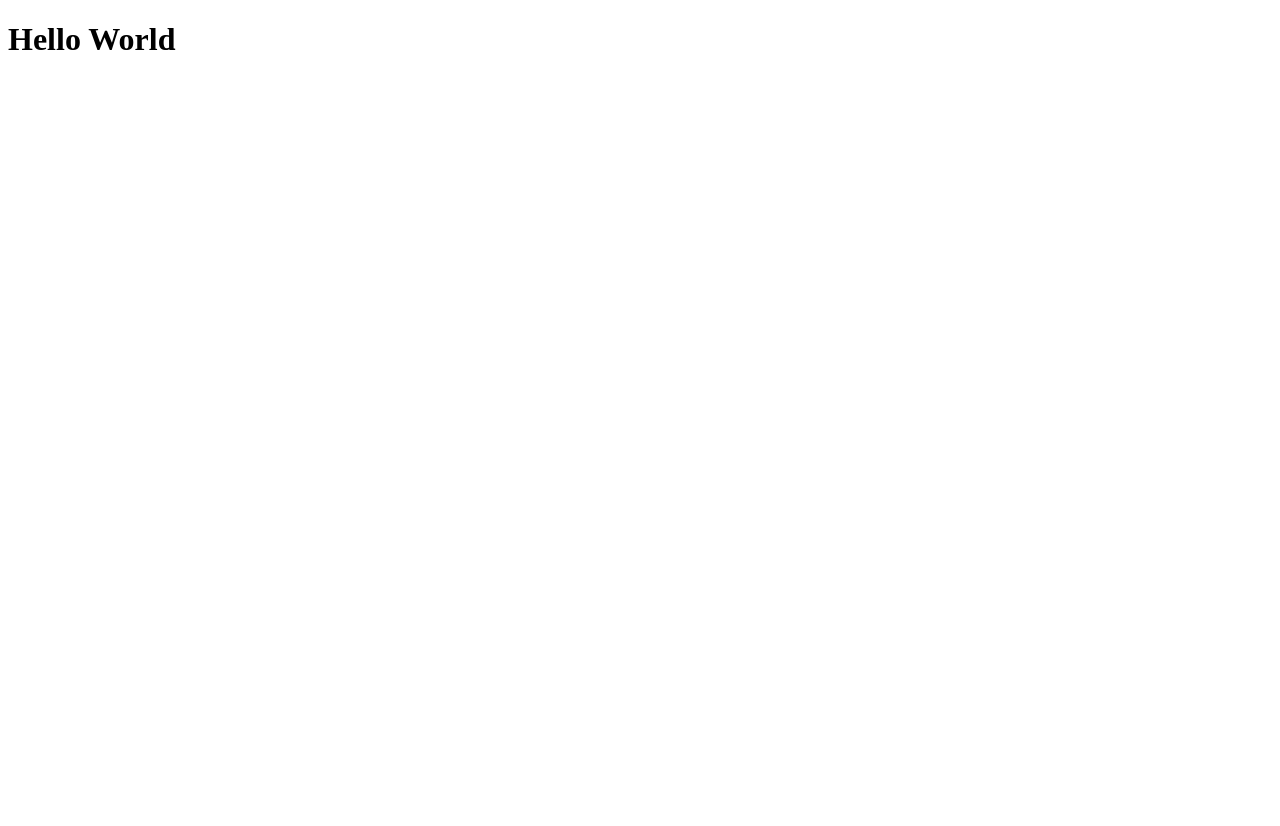
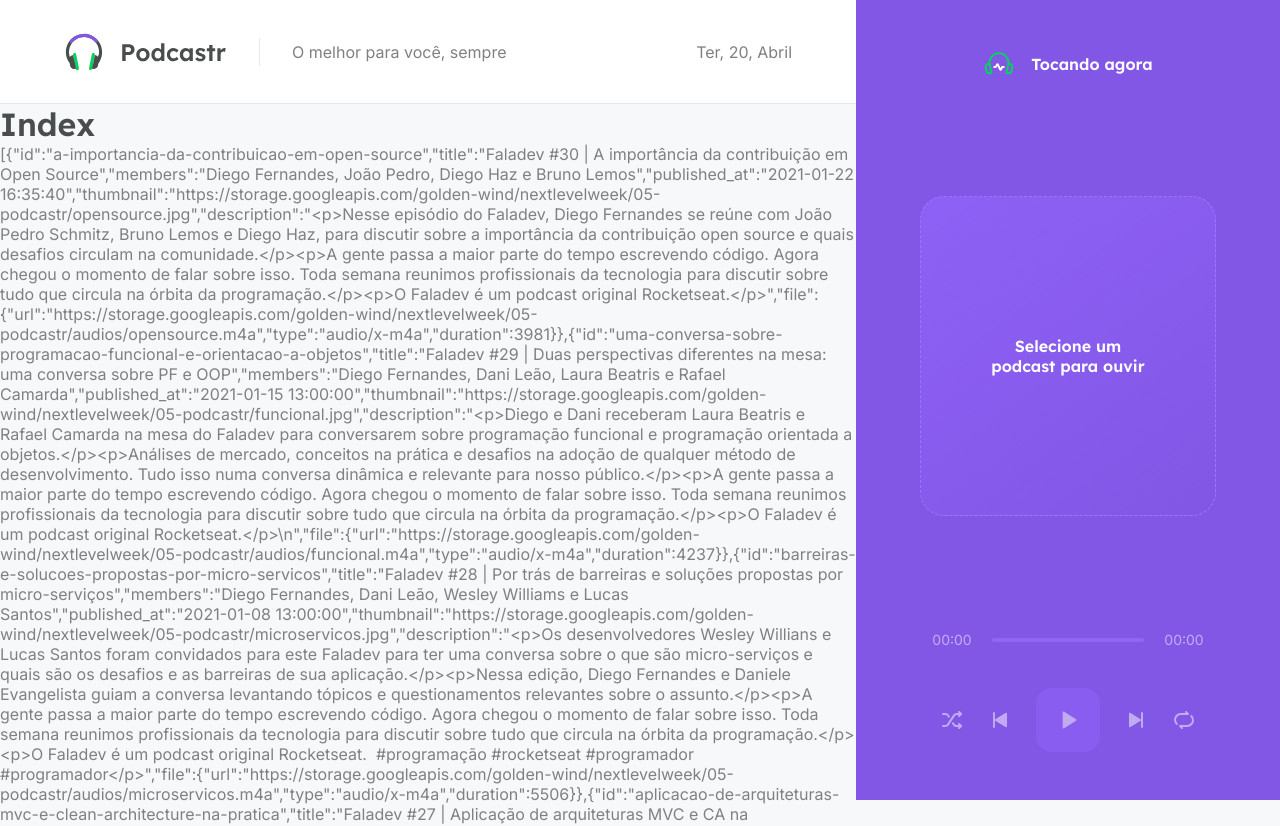
Before and after one commit to AlexBitar80/podcastr-next, a Next.js app: page / in a window 1280 px wide. Shown: the top 826 px of the page. Before the commit the page ends 800 px from the top, so only its background shows below. Built offline with nearby package versions, Linux system fonts and the light colour scheme; data requests are answered from the project's data file.

Commit message:
application home page

```diff
--- a/pages/_app.js
+++ /dev/null
@@ -1,5 +0,0 @@
-function MyApp({ Component, pageProps }) {
-  return <Component {...pageProps} />
-}
-
-export default MyApp
--- a/pages/index.js
+++ /dev/null
@@ -1,5 +0,0 @@
-export default function Home() {
-  return (
-    <h1>Hello World</h1>
-  )
-}
--- /dev/null
+++ b/src/pages/_app.tsx
@@ -0,0 +1,19 @@
+import '../styles/global.scss';
+import { Header } from '../components/Header';
+import { Player } from '../components/Player';
+import styles from '../styles/app.module.scss';
+
+function MyApp({ Component, pageProps }) {
+  return (
+    <div className={styles.wrapper}>
+      <main>
+        <Header />
+        <Component {...pageProps} />
+      </main>
+
+      <Player />
+    </div>
+  );
+}
+
+export default MyApp;
```
